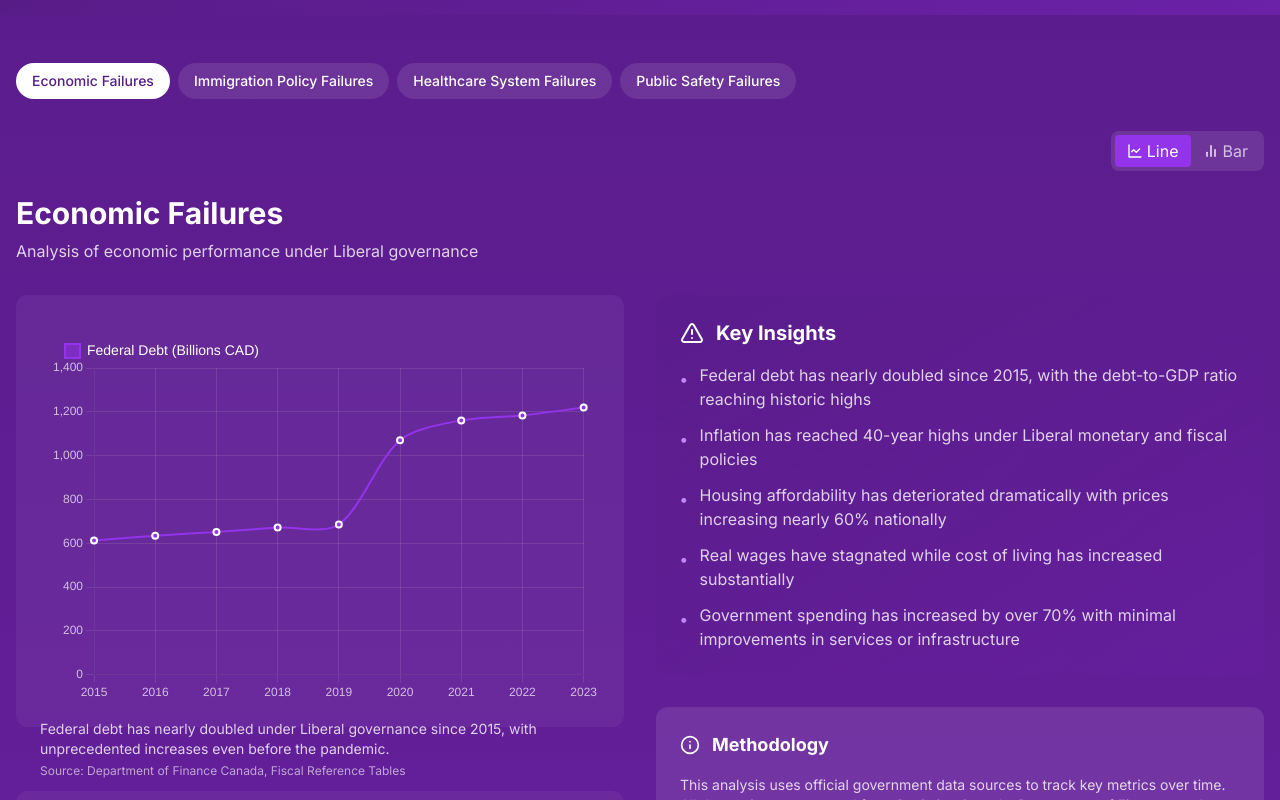
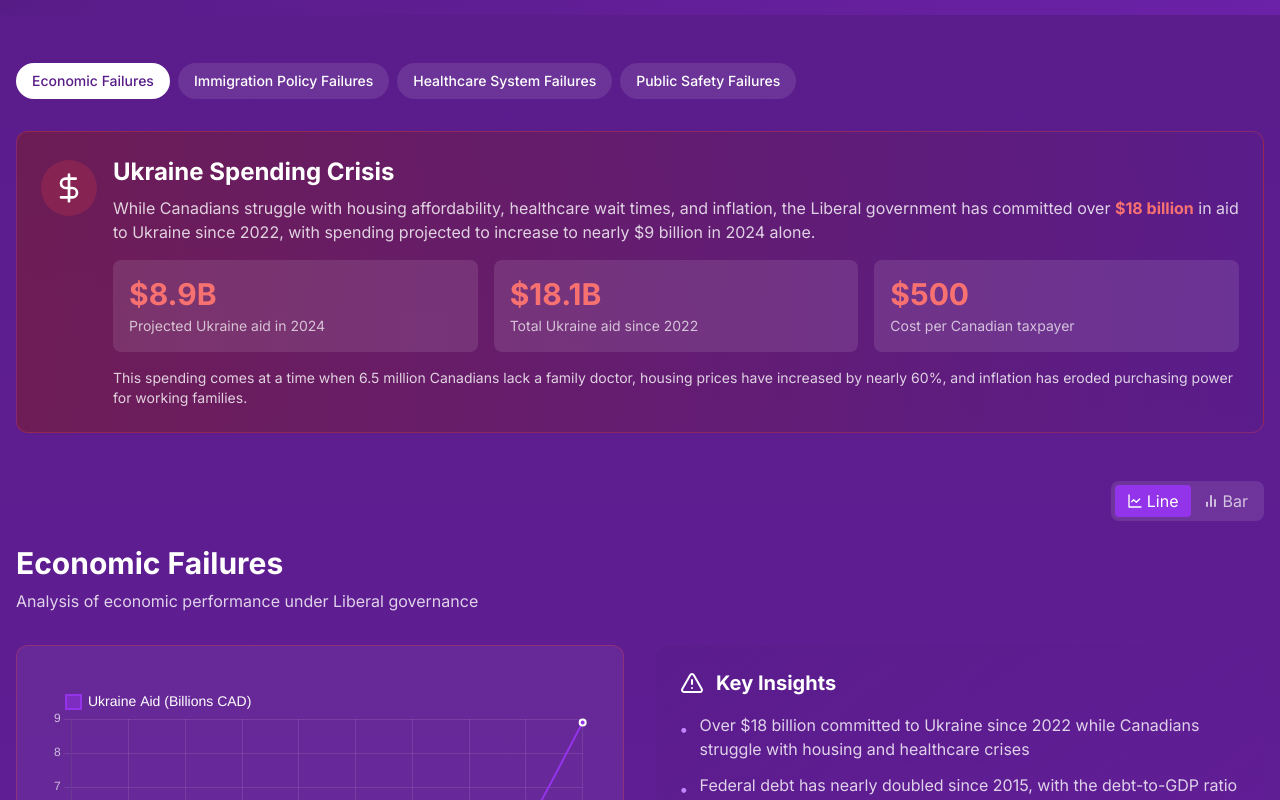
Before and after one commit to ArsCodeAmatoria/ppc-cards, a Next.js app: page /analysis in a window 1280 px wide. Shown: the part 380-1180 px from the top of the page. Built offline with nearby package versions, Linux system fonts and the light colour scheme.

Commit message:
Add Ukraine spending data to economic failures analysis

```diff
--- a/src/app/analysis/page.tsx
+++ b/src/app/analysis/page.tsx
@@ -2,7 +2,7 @@
 
 import React, { useState } from 'react';
 import { motion } from 'framer-motion';
-import { ChevronDown, BarChart2, LineChart, Info } from 'lucide-react';
+import { ChevronDown, BarChart2, LineChart, Info, AlertTriangle, DollarSign } from 'lucide-react';
 import { liberalFailureData, analysisInsights } from '@/data/analysis/liberalFailures';
 import { DataChart } from '@/components/analysis/DataChart';
 import { InsightsList } from '@/components/analysis/InsightsList';
@@ -29,6 +29,11 @@ export default function AnalysisPage() {
     hidden: { opacity: 0, y: 20 },
     show: { opacity: 1, y: 0 }
   };
+
+  // Get Ukraine spending data if in economy category
+  const ukraineData = activeCategory === 'economy'
+    ? category?.datasets.find(dataset => dataset.label.includes('Ukraine'))
+    : null;
 
   return (
     <div className="min-h-screen bg-gradient-to-b from-purple-900 to-purple-800">
@@ -72,6 +77,47 @@ export default function AnalysisPage() {
             </button>
           ))}
         </div>
+
+        {/* Ukraine Spending Highlight (only shown for economy category) */}
+        {ukraineData && (
+          <motion.div
+            initial={{ opacity: 0, y: 20 }}
+            animate={{ opacity: 1, y: 0 }}
+            className="mb-12 bg-gradient-to-r from-red-900/50 to-purple-900/50 rounded-xl p-6 border border-red-500/30"
+          >
+            <div className="flex items-start gap-4">
+              <div className="bg-red-500/20 p-3 rounded-full mt-1">
+                <DollarSign className="h-8 w-8 text-red-400" />
+              </div>
+              <div>
+                <h3 className="text-2xl font-bold text-white mb-2">Ukraine Spending Crisis</h3>
+                <p className="text-white/80 mb-4">
+                  While Canadians struggle with housing affordability, healthcare wait times, and inflation,
+                  the Liberal government has committed over <span className="font-bold text-red-400">$18 billion</span> in
+                  aid to Ukraine since 2022, with spending projected to increase to nearly $9 billion in 2024 alone.
+                </p>
+                <div className="grid grid-cols-1 md:grid-cols-3 gap-4 mb-4">
+                  <div className="bg-white/10 rounded-lg p-4">
+                    <p className="text-3xl font-bold text-red-400 mb-1">$8.9B</p>
+                    <p className="text-white/70 text-sm">Projected Ukraine aid in 2024</p>
+                  </div>
+                  <div className="bg-white/10 rounded-lg p-4">
+                    <p className="text-3xl font-bold text-red-400 mb-1">$18.1B</p>
+                    <p className="text-white/70 text-sm">Total Ukraine aid since 2022</p>
+                  </div>
+                  <div className="bg-white/10 rounded-lg p-4">
+                    <p className="text-3xl font-bold text-red-400 mb-1">$500</p>
+                    <p className="text-white/70 text-sm">Cost per Canadian taxpayer</p>
+                  </div>
+                </div>
+                <p className="text-white/80 text-sm">
+                  This spending comes at a time when 6.5 million Canadians lack a family doctor, housing prices
+                  have increased by nearly 60%, and inflation has eroded purchasing power for working families.
+                </p>
+              </div>
+            </div>
+          </motion.div>
+        )}
 
         {/* Chart type toggle */}
         <div className="flex justify-end mb-6">
@@ -126,7 +172,7 @@ export default function AnalysisPage() {
                   <motion.div
                     key={dataset.label}
                     variants={item}
-                    className="bg-white/5 rounded-xl p-6"
+                    className={`bg-white/5 rounded-xl p-6 ${dataset.label.includes('Ukraine') ? 'border border-red-500/30' : ''}`}
                   >
                     <DataChart dataset={dataset} type={chartType} />
                   </motion.div>
--- a/src/data/analysis/liberalFailures.ts
+++ b/src/data/analysis/liberalFailures.ts
@@ -26,6 +26,23 @@ export const liberalFailureData: AnalysisCategory[] = [
     title: 'Economic Failures',
     description: 'Analysis of economic performance under Liberal governance',
     datasets: [
+      {
+        label: 'Ukraine Aid (Billions CAD)',
+        data: [
+          { year: 2015, value: 0.0 },
+          { year: 2016, value: 0.0 },
+          { year: 2017, value: 0.0 },
+          { year: 2018, value: 0.0 },
+          { year: 2019, value: 0.0 },
+          { year: 2020, value: 0.0 },
+          { year: 2021, value: 0.0 },
+          { year: 2022, value: 3.4 },
+          { year: 2023, value: 5.8 },
+          { year: 2024, value: 8.9 }
+        ],
+        description: 'The Liberal government has committed over $18 billion in aid to Ukraine since 2022, while neglecting domestic priorities like healthcare, housing, and veterans\' services.',
+        source: 'Department of Finance Canada, Global Affairs Canada'
+      },
       {
         label: 'Federal Debt (Billions CAD)',
         data: [
@@ -198,6 +215,7 @@ export const liberalFailureData: AnalysisCategory[] = [
 // Analysis insights for each category
 export const analysisInsights = {
   economy: [
+    "Over $18 billion committed to Ukraine since 2022 while Canadians struggle with housing and healthcare crises",
     "Federal debt has nearly doubled since 2015, with the debt-to-GDP ratio reaching historic highs",
     "Inflation has reached 40-year highs under Liberal monetary and fiscal policies",
     "Housing affordability has deteriorated dramatically with prices increasing nearly 60% nationally",
```
